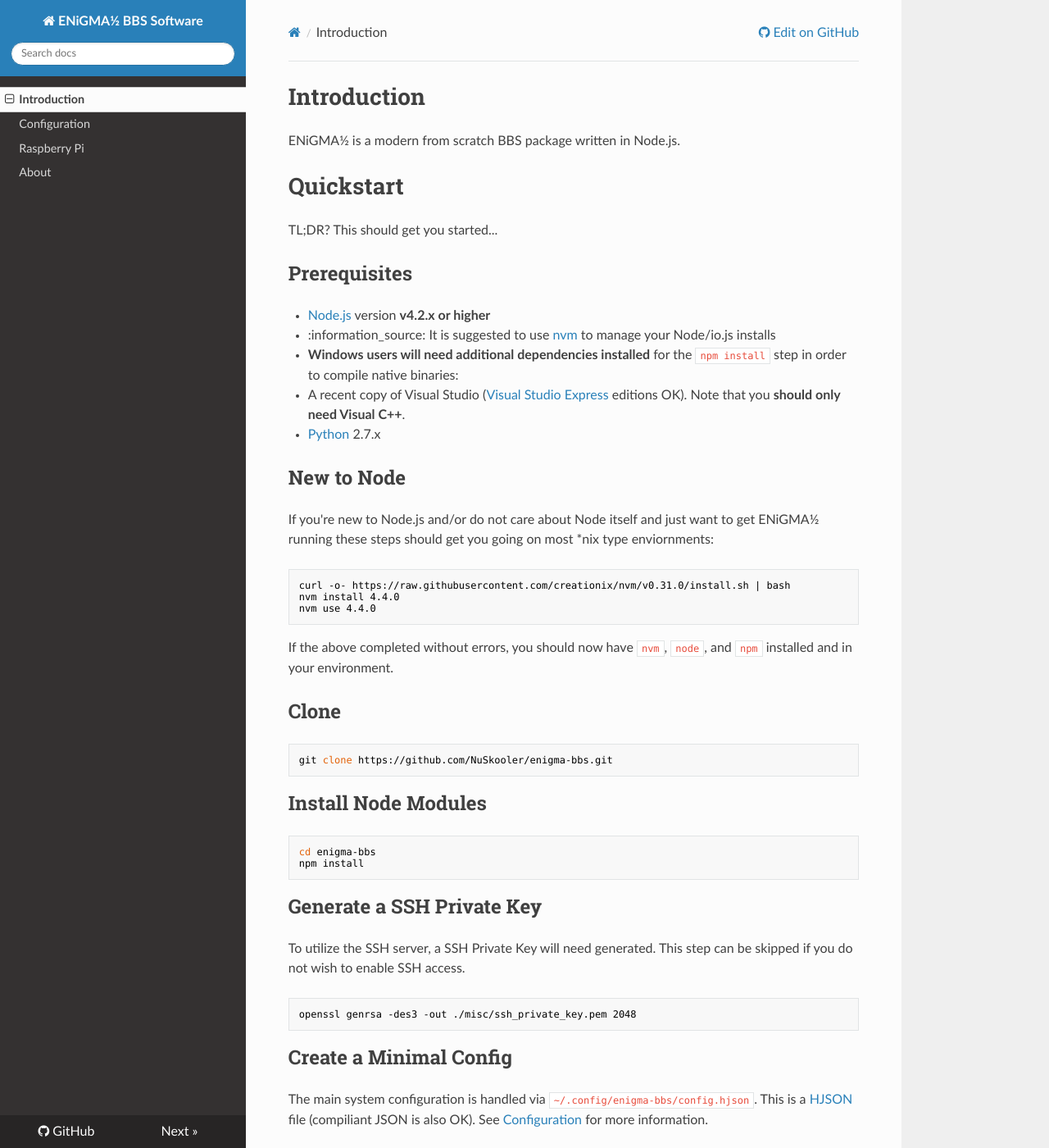
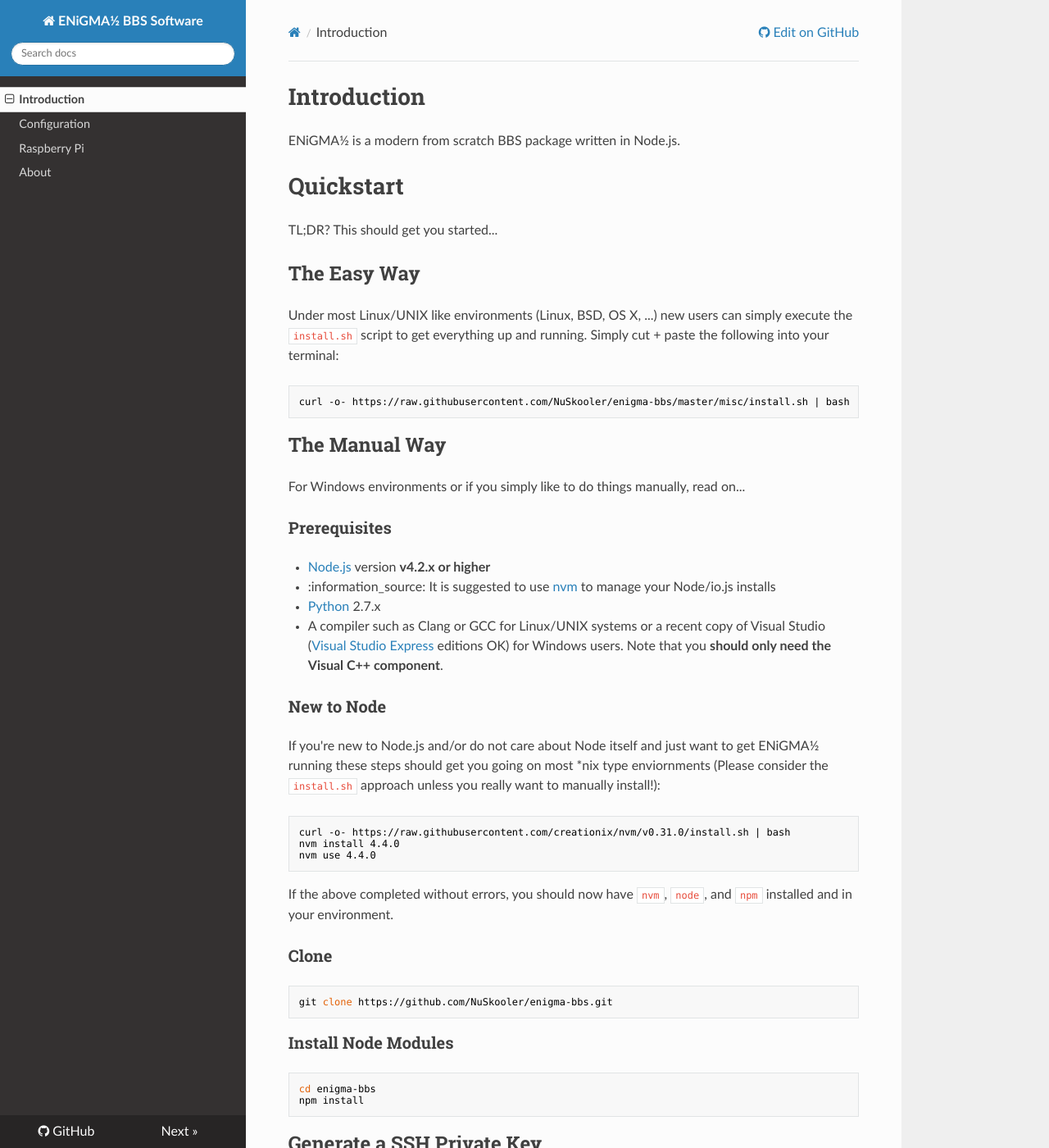
Before and after one commit to NuSkooler/enigma-bbs, an MkDocs documentation site: the page built from docs/index.md, in a window 1280 px wide and 1400 px high. Shown: the whole window at 82% size. Built offline with MkDocs 1.6.1, drawn with Linux system fonts in a browser that asks for light colours; nearby versions of some CDN libraries; old or Windows-style settings are respelled for this version of MkDocs.

Commit message:
Documentation updates

````diff
--- a/docs/index.md
+++ b/docs/index.md
@@ -4,15 +4,25 @@ ENiGMA½ is a modern from scratch BBS package written in Node.js.
 # Quickstart
 TL;DR? This should get you started...
 
-## Prerequisites
+## The Easy Way
+Under most Linux/UNIX like environments (Linux, BSD, OS X, ...)  new users can simply execute the `install.sh` script to get everything up and running. Simply cut + paste the following into your terminal:
+
+```
+curl -o- https://raw.githubusercontent.com/NuSkooler/enigma-bbs/master/misc/install.sh | bash
+```
+
+## The Manual Way
+For Windows environments or if you simply like to do things manually, read on...
+
+### Prerequisites
 * [Node.js](https://nodejs.org/) version **v4.2.x or higher**
   * :information_source: It is suggested to use [nvm](https://github.com/creationix/nvm) to manage your Node/io.js installs
-* **Windows users will need additional dependencies installed** for the `npm install` step in order to compile native binaries:
-  * A recent copy of Visual Studio ([Visual Studio Express](https://www.visualstudio.com/en-us/products/visual-studio-express-vs.aspx) editions OK). Note that you **should only need Visual C++**.
-  * [Python](https://www.python.org/downloads/) 2.7.x
+* [Python](https://www.python.org/downloads/) 2.7.x
+* A compiler such as Clang or GCC for Linux/UNIX systems or a recent copy of Visual Studio ([Visual Studio Express](https://www.visualstudio.com/en-us/products/visual-studio-express-vs.aspx) editions OK) for Windows users. Note that you **should only need the Visual C++ component**.
 
-## New to Node
-If you're new to Node.js and/or do not care about Node itself and just want to get ENiGMA½ running these steps should get you going on most \*nix type enviornments:
+
+### New to Node
+If you're new to Node.js and/or do not care about Node itself and just want to get ENiGMA½ running these steps should get you going on most \*nix type enviornments (Please consider the `install.sh` approach unless you really want to manually install!):
 
 ```bash
 curl -o- https://raw.githubusercontent.com/creationix/nvm/v0.31.0/install.sh | bash
@@ -23,12 +33,12 @@ nvm use 4.4.0
 
 If the above completed without errors, you should now have `nvm`, `node`, and `npm` installed and in your environment.
 
-## Clone
+### Clone
 ```bash
 git clone https://github.com/NuSkooler/enigma-bbs.git
 ```
 
-## Install Node Modules
+### Install Node Modules
 ```bash
 cd enigma-bbs
 npm install
@@ -40,17 +50,17 @@ To utilize the SSH server, a SSH Private Key will need generated. This step can
 openssl genrsa -des3 -out ./misc/ssh_private_key.pem 2048
 ```
 
-## Create a Minimal Config
+### Create a Minimal Config
 The main system configuration is handled via `~/.config/enigma-bbs/config.hjson`. This is a [HJSON](http://hjson.org/) file (compiliant JSON is also OK). See [Configuration](config.md) for more information.
 
-### Via oputil.js
+#### Via oputil.js
 `oputil.js` can be utilized to generate your **initial** configuration. **This is the recommended way for all new users**:
 
    ./oputil.js config --new
 
 You wil be asked a series of basic questions.
 
-### Example Starting Configuration
+#### Example Starting Configuration
 Below is an _example_ configuration. It is recommended that you at least **start with a generated configuration using oputil.js described above**.
 
 ```hjson
@@ -96,7 +106,7 @@ Logs are produced by Bunyan which outputs each entry as a JSON object. To tail l
 
 ENiGMA½ does not produce much to standard out. See below for tailing the log file to see what's going on.
 
-### Points of Interest
+## Points of Interest
 * Default ports are 8888 (Telnet) and 8889 (SSH)
   * Note that on *nix systems port such as telnet/23 are privileged (e.g. require root). See [this SO article](http://stackoverflow.com/questions/16573668/best-practices-when-running-node-js-with-port-80-ubuntu-linode) for some tips on using these ports on your system if desired.
 * **The first user you create via applying is the SysOp** (aka root)
````
Also changed, not shown: README.md (+8 -4 lines).
